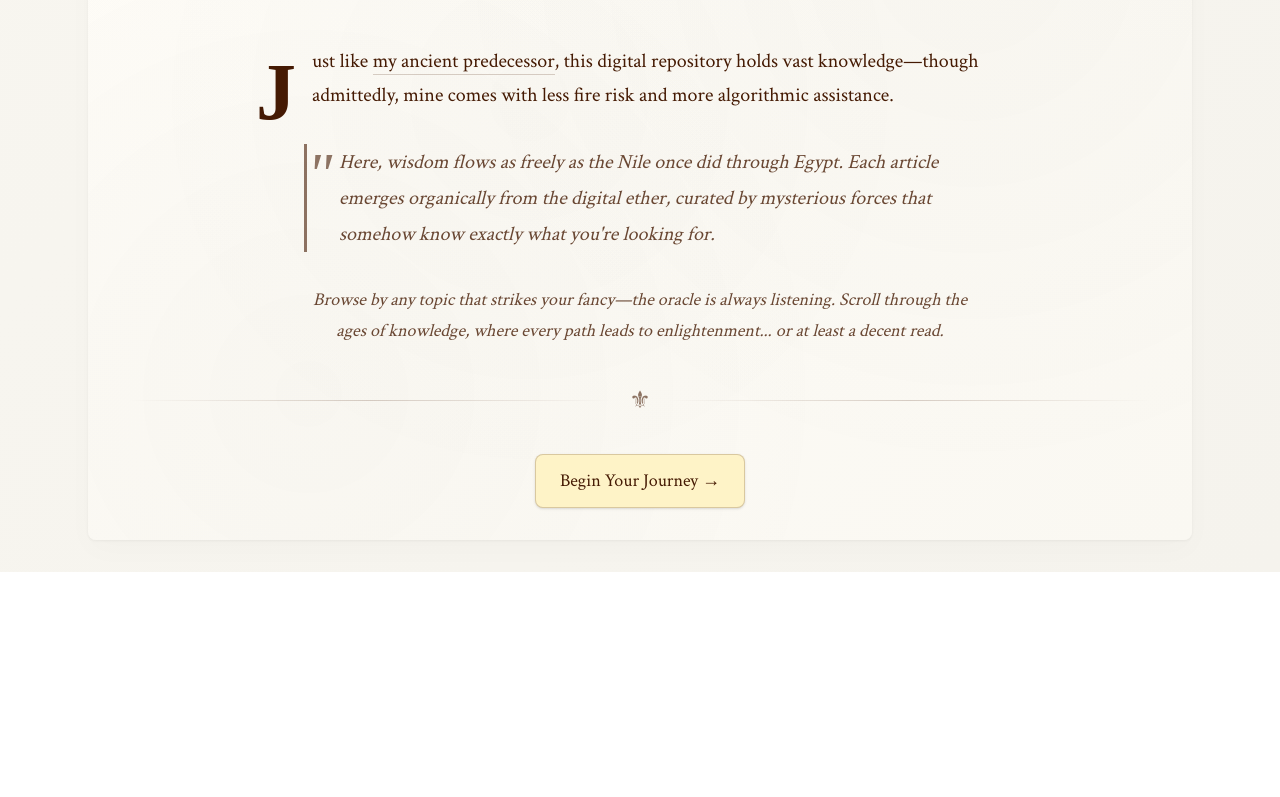
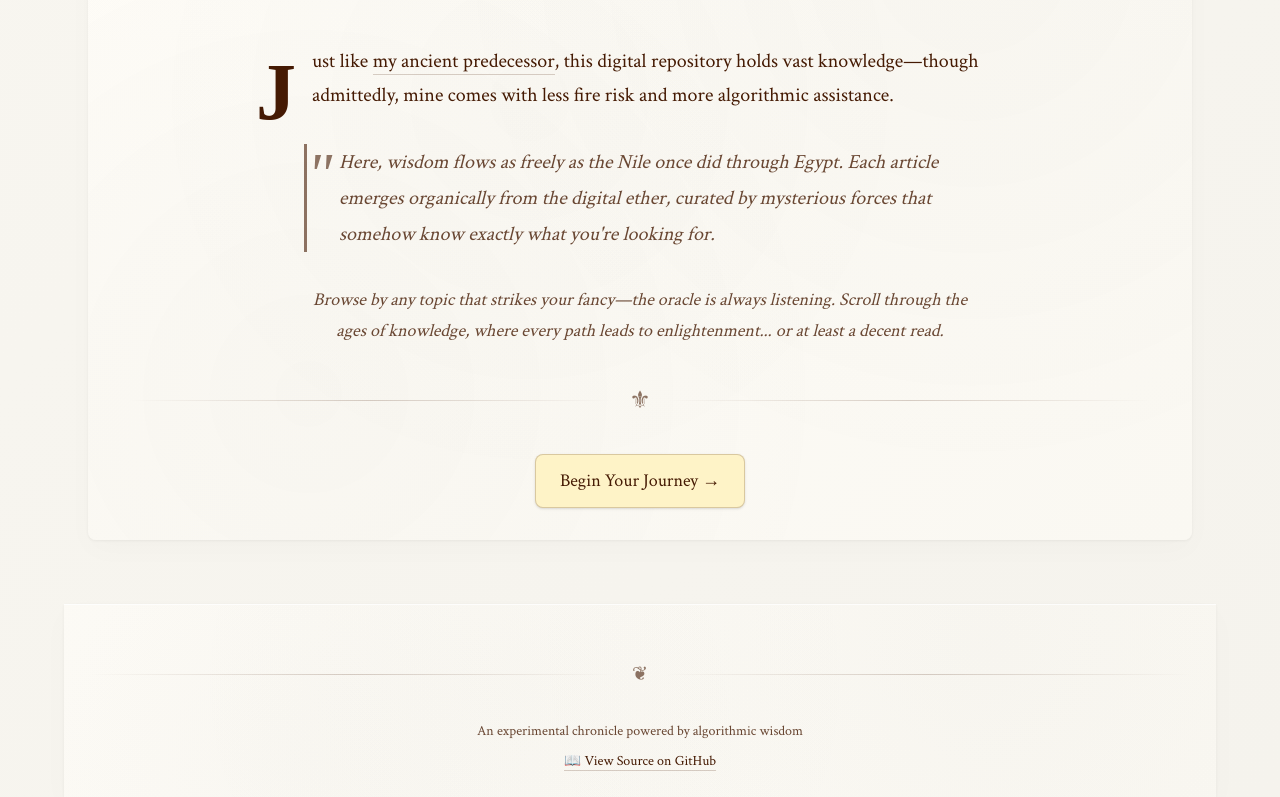
Before and after one commit to paoloricciuti/the-blog-of-alexandria, a SvelteKit app: page / in a window 1280 px wide. Shown: the part 470-1267 px from the top of the page. Before the commit the page ends 1042 px from the top, so only its background shows below. Built offline with nearby package versions, Linux system fonts and the light colour scheme.

Commit message:
feat: add footer with github link

```diff
--- a/src/routes/+layout.svelte
+++ b/src/routes/+layout.svelte
@@ -68,4 +68,25 @@
 			{@render children?.()}
 		</div>
 	</main>
+
+	<footer class="paper-texture mx-auto max-w-6xl px-6 py-6 mt-8 shadow-sm">
+		<div class="text-center">
+			<div class="chapter-divider mb-4">
+				<span class="ornament">❦</span>
+			</div>
+
+			<p class="text-sm text-muted mb-2">
+				An experimental chronicle powered by algorithmic wisdom
+			</p>
+
+			<a
+				href="https://github.com/paoloricciuti/the-blog-of-alexandria"
+				class="elegant-link text-sm font-medium transition-all hover:scale-105"
+				target="_blank"
+				rel="noopener noreferrer"
+			>
+				📖 View Source on GitHub
+			</a>
+		</div>
+	</footer>
 </div>
```
